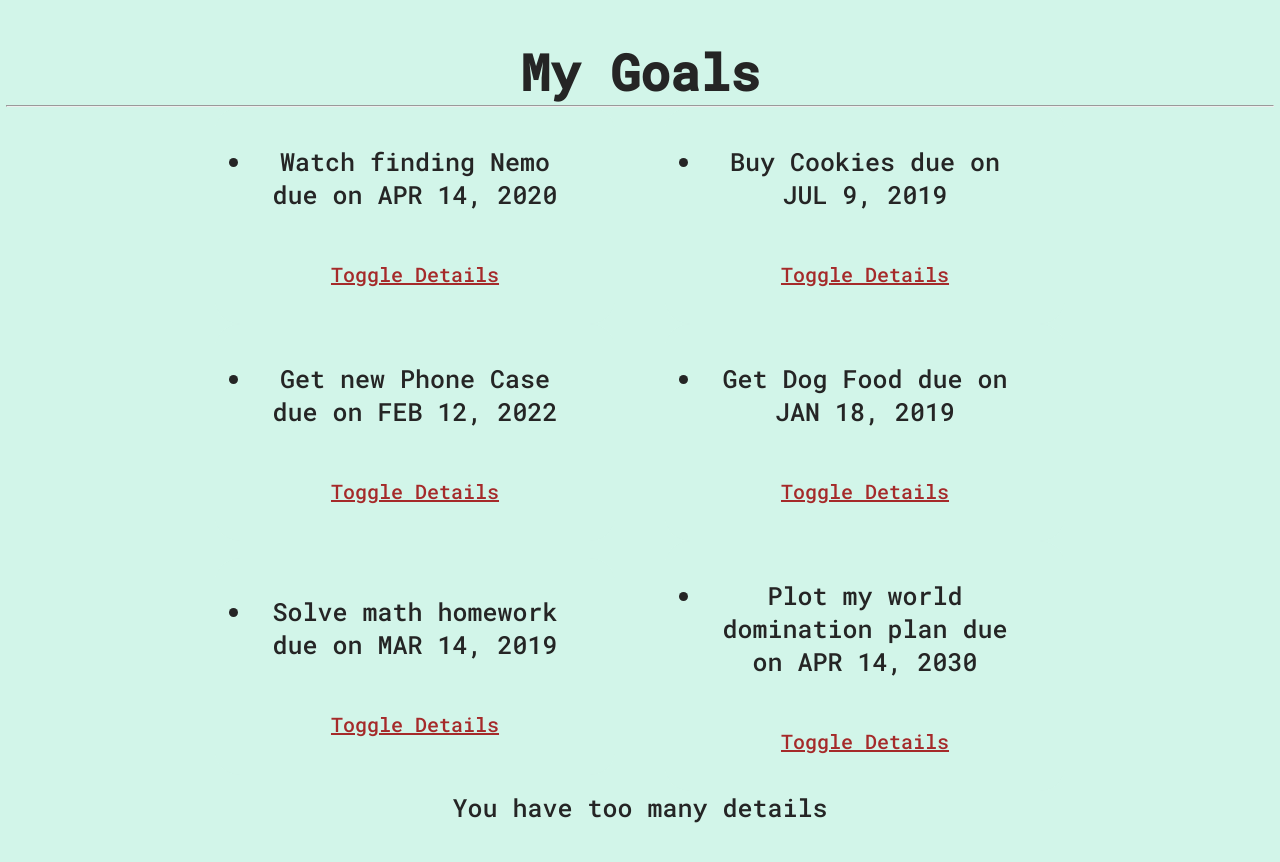
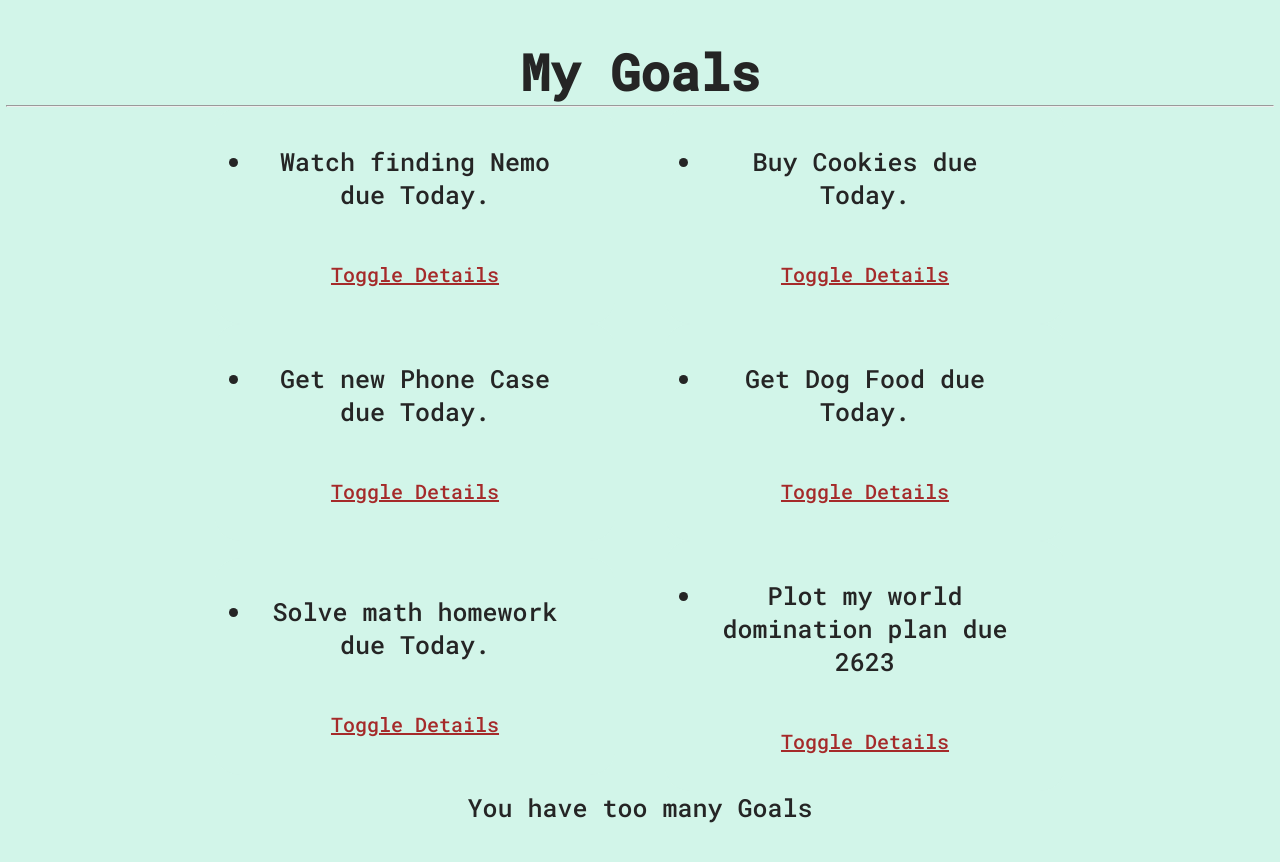
Before and after one commit to JohnstoneDev/angular_goals, an Angular app: page / in a window 1280 px wide. Built offline with nearby package versions, Linux system fonts and the light colour scheme.

Commit message:
:feat Custom Date Pipe

```diff
--- a/src/app/app.module.ts
+++ b/src/app/app.module.ts
@@ -5,13 +5,15 @@ import { AppComponent } from './app.component';
 import { GoalComponent } from './goal/goal.component';
 import { GoaldetailComponent } from './goaldetail/goaldetail.component';
 import { StrikethroughDirective } from './strikethrough.directive';
+import { DateCountPipe } from './date-count.pipe';
 
 @NgModule({
   declarations: [
     AppComponent,
     GoalComponent,
     GoaldetailComponent,
-    StrikethroughDirective
+    StrikethroughDirective,
+    DateCountPipe
   ],
   imports: [
     BrowserModule
--- /dev/null
+++ b/src/app/date-count.pipe.ts
@@ -0,0 +1,27 @@
+import { Pipe, PipeTransform } from '@angular/core';
+
+@Pipe({
+  name: 'dateCount'
+})
+
+export class DateCountPipe implements PipeTransform {
+
+  transform(value: any) : number | string {
+      let today:Date = new Date() // get current Date & Time
+      let todayWithNoTime:any = new Date(today.getFullYear(),today.getMonth(),today.getDate())
+
+      var dateDifference = Math.abs(value - todayWithNoTime) // Returns value in milliseconds
+      const secondsInDay = 86400; // //60 seconds * 60 minutes in an hour * 24 hours in a day
+
+      var dateDifferenceSeconds = dateDifference * 0.001 // converts milliseconds to seconds
+
+      var dateCounter = dateDifferenceSeconds / secondsInDay ;
+
+      if(dateCounter >= 1 && value > todayWithNoTime ){
+        return dateCounter ;
+      } else {
+        const message = 'Today.'
+        return message;
+      }
+  }
+}
--- a/src/app/goal/goal.component.html
+++ b/src/app/goal/goal.component.html
@@ -2,7 +2,7 @@
     <hr>
     <ul class="goals">
       <div *ngFor='let goal of goals ; let i = index' class="goal">
-        <li appStrikethrough>{{goal.name}} due on {{ goal.commpleteDate | date | uppercase }} </li>
+        <li appStrikethrough>{{goal.name}} due  {{ goal.commpleteDate |  dateCount }} </li>
         <app-goaldetail
           *ngIf="goal.showDescription"
           [goal] = 'goal'
@@ -11,4 +11,4 @@
         <button (click)="toggleDetails(i)">Toggle Details </button>
       </div>
     </ul>
-<p *ngIf="goals.length > 5"> You have too many details </p>
+<p *ngIf="goals.length > 5"> You have too many Goals </p>
```
Also changed, not shown: 1 other file (tests, documents, lock files or other folders).
